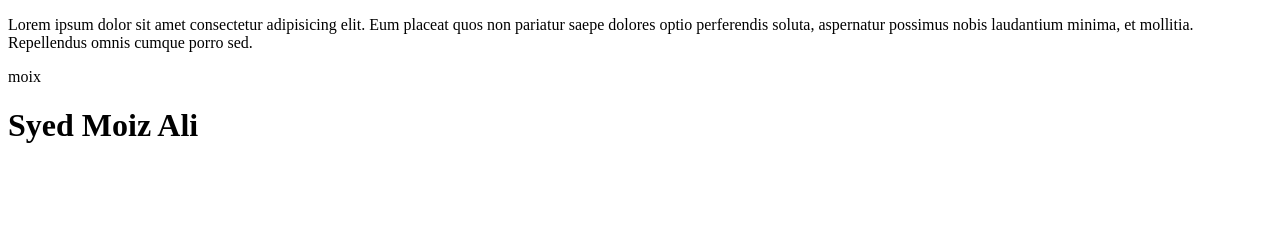
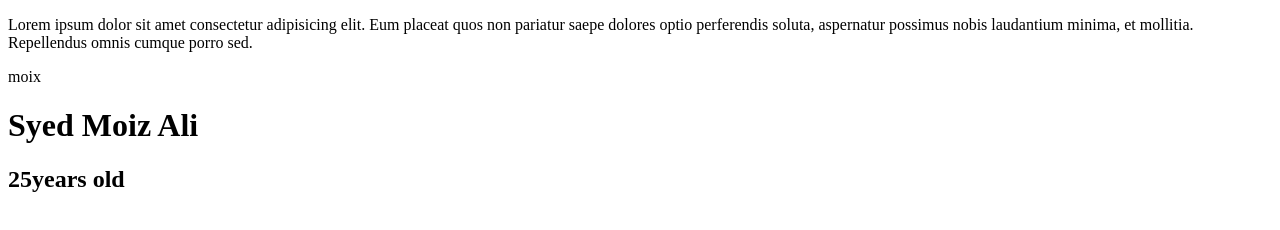
Before and after one commit to SyedMoizAli713/new-project, a plain HTML site: page index.html in a window 1280 px wide. Drawn offline with Linux system fonts and the light colour scheme.

Commit message:
Update index.html

```diff
--- a/index.html
+++ b/index.html
@@ -9,5 +9,6 @@
     <p>Lorem ipsum dolor sit amet consectetur adipisicing elit. Eum placeat quos non pariatur saepe dolores optio perferendis soluta, aspernatur possimus nobis laudantium minima, et mollitia. Repellendus omnis cumque porro sed.</p>
     <p>moix</p>
     <h1>Syed Moiz Ali</h1>
+    <h2>25years old</h2>
 </body>
 </html>
```
